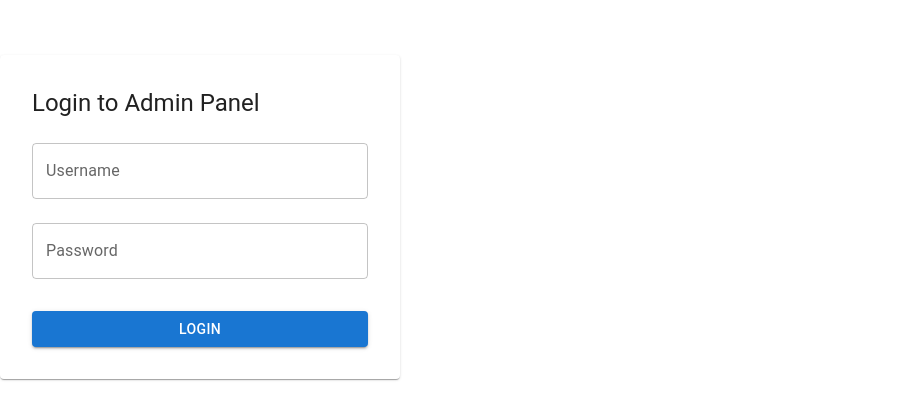
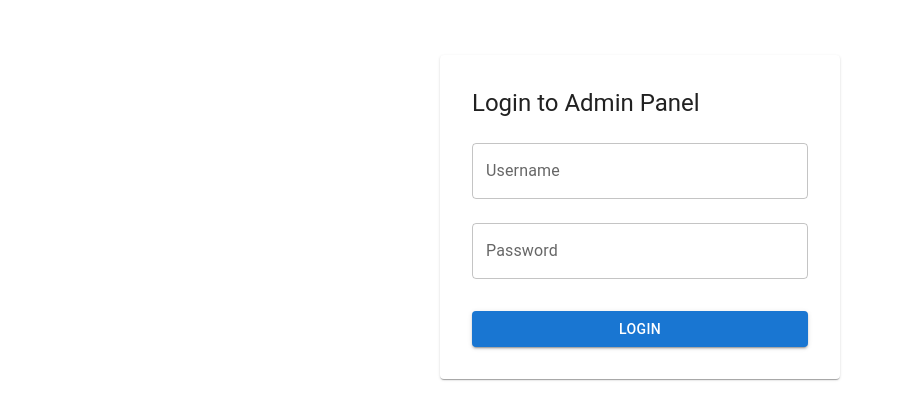
Before and after one commit to aniruddha789/ecommerce_admin_portal, a React (Vite) app: page /login in a window 1280 px wide. Shown: the part 183-602 px from the top of the page, without its empty margins (0-904 px from the left). Built offline with nearby package versions, Linux system fonts and the light colour scheme.

Commit message:
Added admin login

```diff
--- a/package.json
+++ b/package.json
@@ -16,6 +16,7 @@
     "@mui/material": "^6.4.7",
     "@tanstack/react-query": "^5.68.0",
     "axios": "^1.8.3",
+    "jsencrypt": "^3.3.2",
     "react": "^19.0.0",
     "react-dom": "^19.0.0",
     "react-hook-form": "^7.54.2",
--- a/src/pages/Login.tsx
+++ b/src/pages/Login.tsx
@@ -40,6 +40,12 @@
   return (
     <Box
       sx={{
+        position: 'absolute',
+        top: 0,
+        left: 0,
+        right: 0,
+        bottom: 0,
+        width: '100%',
         height: '100vh',
         display: 'flex',
         alignItems: 'center',
@@ -47,7 +53,7 @@
         bgcolor: 'background.default',
       }}
     >
-      <Paper sx={{ p: 4, maxWidth: 400, width: '100%' }}>
+      <Paper sx={{ p: 4, maxWidth: 400, width: '100%', mx: 2 }}>
         <Typography variant="h5" gutterBottom>
           Login to Admin Panel
         </Typography>
--- a/src/services/api.ts
+++ b/src/services/api.ts
@@ -138,7 +138,8 @@
 
     const response = await api.post('/user/login', {
       username,
-      password: encryptedPassword
+      password: encryptedPassword,
+      adminLogin: true
     });
 
     if (response.data.token) {
```
Also changed, not shown: 1 other file (tests, documents, lock files or other folders).
